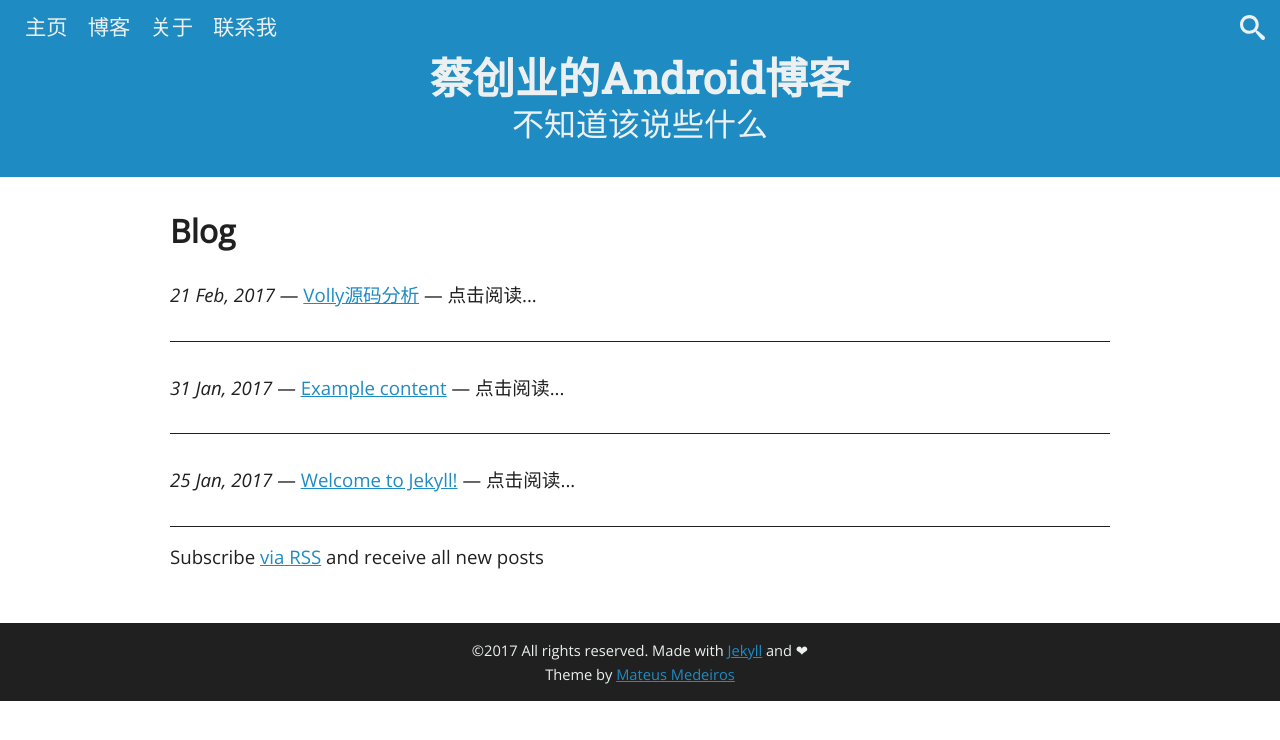
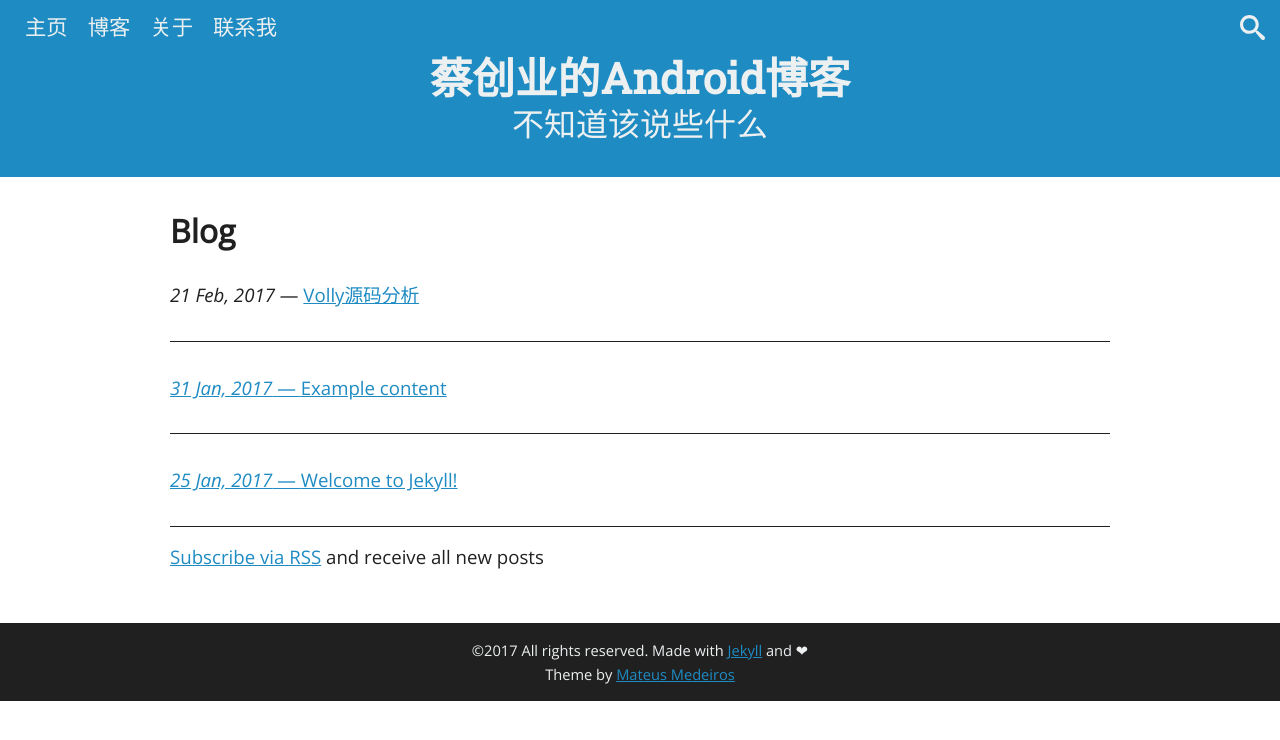
Before and after one commit to caichuangye/caichuangye.github.io, a Jekyll site: the page built from blog/index.html, in a window 1280 px wide. Shown: the top 740 px of the page. Built offline with Jekyll 4.4.1, drawn with Linux system fonts in a browser that asks for light colours; the list of posts is cut into pages by our own code.

Commit message:
update blogs list

```diff
--- a/blog/index.html
+++ b/blog/index.html
@@ -10,7 +10,7 @@ description: My blog about Front End Development.
       {% for post in paginator.posts %}
         <li class="post-container">
 
-          <p> <span><i>{{ post.date | date: "%-d %b, %Y" }}</i></span> — <a class="post-link" href="{{ post.permalink | prepend: site.baseurl }}">{{ post.title }}</a> — 点击阅读... </a> </p>
+          <p> <span><i>{{ post.date | date: "%-d %b, %Y" }}</i></span> — <a class="post-link" href="{{ post.permalink | prepend: site.baseurl }}">{{ post.title }}</p>
 
         </li>
       {% endfor %}
--- a/index.html
+++ b/index.html
@@ -14,7 +14,7 @@ layout: default
       {% for post in site.posts limit:10 %}
         <li class="post-container">
 
-          <p> <span class="post-date"><i>{{ post.date | date: "%-d %b, %Y" }}</i></span> — <a class="post-link" href="{{ post.permalink | prepend: site.baseurl }}">{{ post.title }}</a> — {{ post.content | strip_html | truncatewords: 40  }} <a href="{{ post.permalink | prepend: site.baseurl }}"> Read more... </a> </p>
+          <p> <span class="post-date"><i>{{ post.date | date: "%-d %b, %Y" }}</i></span> — <a class="post-link" href="{{ post.permalink | prepend: site.baseurl }}">{{ post.title }}</a></p>
 
         </li>
       {% endfor %}
```
